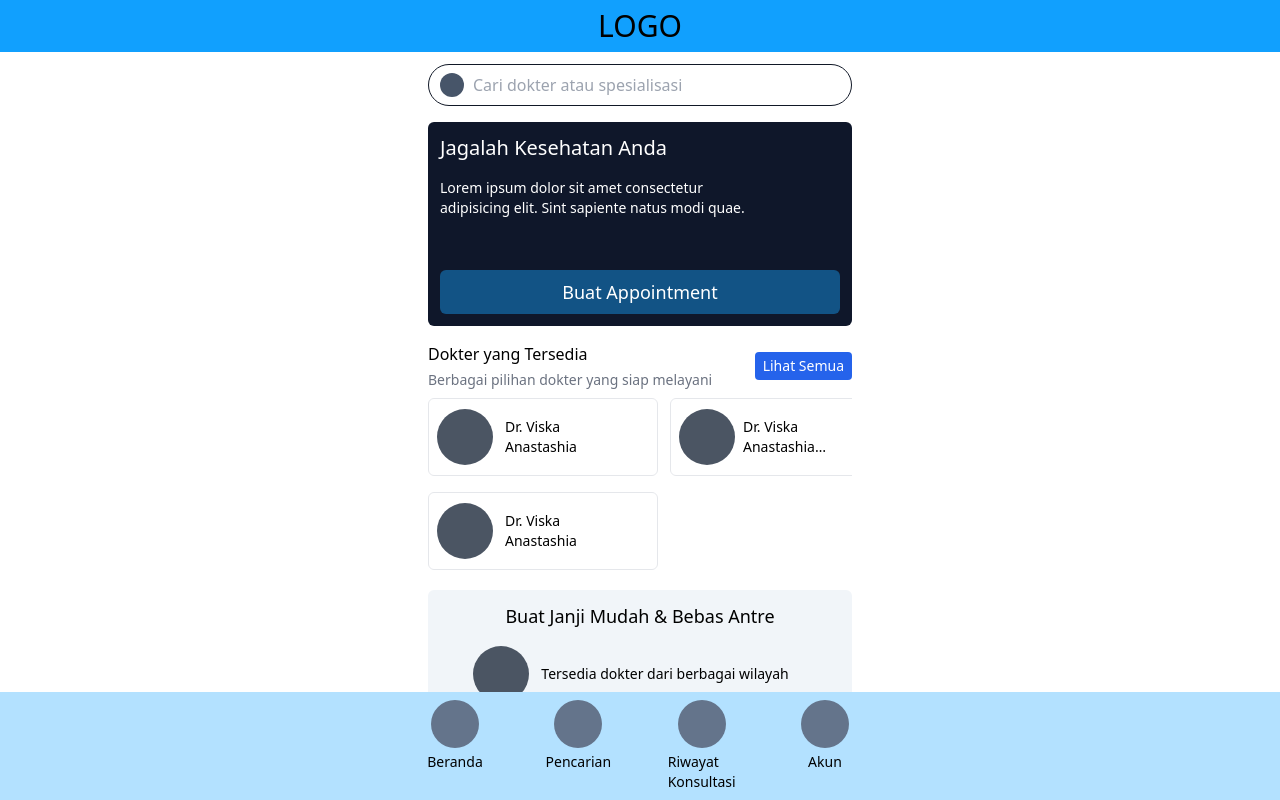
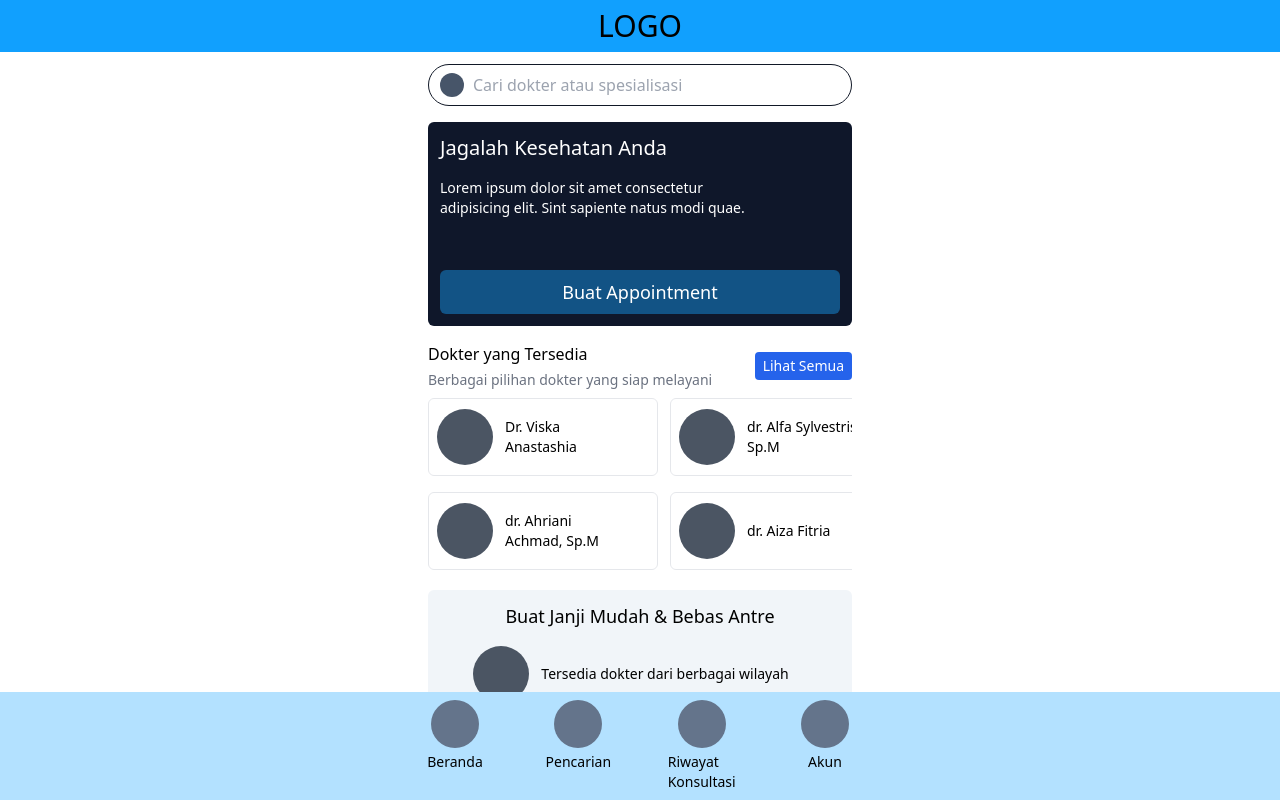
Before and after one commit to curagan/curagan-frontend, a Next.js app: page /beranda in a window 1280 px wide. Built offline with nearby package versions, Linux system fonts and the light colour scheme.

Commit message:
refactor: homepage elements to components
- create component SearchBar
- create component DoctorList
- create component HeroCard
- create component Footer
- create component InformationCard
- update beranda/index.tsx

```diff
--- /dev/null
+++ b/components/SearchBar.tsx
@@ -0,0 +1,18 @@
+export const SearchBar = () => {
+  return (
+    <form className="w-full">
+      <label htmlFor="searchBar" className="sr-only">
+        Cari dokter atau spesialisasi
+      </label>
+      <div className="relative flex items-center">
+        <div className="absolute h-6 w-6 rounded-full bg-slate-600 translate-x-3"></div>
+        <input
+          type="text"
+          name="searchBar"
+          placeholder="Cari dokter atau spesialisasi"
+          className="w-full pl-11 pr-3 py-2 rounded-full border border-gray-900"
+        />
+      </div>
+    </form>
+  );
+};
--- /dev/null
+++ b/components/beranda/DoctorList.tsx
@@ -0,0 +1,40 @@
+export const DoctorList = () => {
+  const doctors = [
+    'Dr. Viska Anastashia',
+    'dr. Alfa Sylvestris, Sp.M',
+    'Dr. Chandra Megah',
+    'dr. Agung Saputro',
+    'dr. Ahriani Achmad, Sp.M',
+    'dr. Aiza Fitria',
+  ];
+
+  return (
+    <div className="w-full flex flex-col gap-2">
+      <div className="flex items-center justify-between">
+        <div className="flex flex-col gap-1">
+          <h2 className="font-medium">Dokter yang Tersedia</h2>
+          <p className="text-sm text-gray-500">
+            Berbagai pilihan dokter yang siap melayani
+          </p>
+        </div>
+        <button className="w-fit px-2 py-1 rounded text-sm bg-blue-600 text-white">
+          Lihat Semua
+        </button>
+      </div>
+
+      <div className="overflow-x-auto overflow-y-clip">
+        <div className="min-w-full w-[970px] h-44 flex flex-wrap items-start gap-3">
+          {doctors.map((doctor) => (
+            <div
+              key={doctor}
+              className="w-[230px] h-[78px] flex items-center gap-3 p-2 border rounded-md"
+            >
+              <div className="w-14 h-14 min-w-fit rounded-full bg-gray-600"></div>
+              <span className="w-3/5 line-clamp-2 text-sm">{doctor}</span>
+            </div>
+          ))}
+        </div>
+      </div>
+    </div>
+  );
+};
--- /dev/null
+++ b/components/beranda/Footer.tsx
@@ -0,0 +1,12 @@
+export const Footer = () => {
+  return (
+    <footer className="w-full flex flex-col items-center gap-2 p-3 text-center rounded-t-md bg-slate-200">
+      <div className="w-full flex items-center justify-center p-2">
+        <span className="text-2xl">LOGO</span>
+      </div>
+      <span className="text-sm text-gray-500">
+        © Curagan 2023, ALL RIGHTS RESERVED
+      </span>
+    </footer>
+  );
+};
--- /dev/null
+++ b/components/beranda/HeroCard.tsx
@@ -0,0 +1,14 @@
+export const HeroCard = () => {
+  return (
+    <div className="w-full flex flex-col gap-4 p-3 rounded-md bg-slate-900 text-white">
+      <h2 className="text-xl font-medium">Jagalah Kesehatan Anda</h2>
+      <p className="w-4/5 text-sm">
+        Lorem ipsum dolor sit amet consectetur adipisicing elit. Sint sapiente
+        natus modi quae.
+      </p>
+      <button className="w-full rounded-md p-2 mt-9 text-lg bg-[#13629D] bg-opacity-80 hover:bg-opacity-100">
+        Buat Appointment
+      </button>
+    </div>
+  );
+};
--- /dev/null
+++ b/components/beranda/InformationCard.tsx
@@ -0,0 +1,21 @@
+export const InformationCard = () => {
+  return (
+    <div className="w-full flex flex-col items-center gap-4 p-3 rounded-md bg-slate-100">
+      <h2 className="text-lg text-center font-medium">
+        Buat Janji Mudah & Bebas Antre
+      </h2>
+      <div className="w-5/6 flex items-center gap-3">
+        <div className="w-14 h-14 min-w-fit rounded-full bg-gray-600"></div>
+        <p className="text-sm">Tersedia dokter dari berbagai wilayah</p>
+      </div>
+      <div className="w-5/6 flex items-center gap-3">
+        <div className="w-14 h-14 min-w-fit rounded-full bg-gray-600"></div>
+        <p className="text-sm">Cepat - tanpa antre & daftar ulang</p>
+      </div>
+      <div className="w-5/6 flex items-center gap-3">
+        <div className="w-14 h-14 min-w-fit rounded-full bg-gray-600"></div>
+        <p className="text-sm">Tersedia ragam jadwal sesuai kebutuhanmu</p>
+      </div>
+    </div>
+  );
+};
--- a/pages/beranda/index.tsx
+++ b/pages/beranda/index.tsx
@@ -1,3 +1,8 @@
+import { SearchBar } from '@/components/SearchBar';
+import { DoctorList } from '@/components/beranda/DoctorList';
+import { Footer } from '@/components/beranda/Footer';
+import { HeroCard } from '@/components/beranda/HeroCard';
+import { InformationCard } from '@/components/beranda/InformationCard';
 import { LayoutWrapper } from '@/components/layout/LayoutWrapper';
 import { NextPage } from 'next';
 
@@ -5,112 +10,11 @@ const Home: NextPage = () => {
   return (
     <LayoutWrapper>
       <div className="w-full flex flex-col gap-4 p-3 pb-0">
-        {/* Searchbar */}
-        <form className="w-full">
-          <label htmlFor="searchBar" className="sr-only">
-            Cari dokter atau spesialisasi
-          </label>
-          <div className="relative flex items-center">
-            <div className="absolute h-6 w-6 rounded-full bg-slate-600 translate-x-3"></div>
-            <input
-              type="text"
-              name="searchBar"
-              placeholder="Cari dokter atau spesialisasi"
-              className="w-full pl-11 pr-3 py-2 rounded-full border border-gray-900"
-            />
-          </div>
-        </form>
-
-        {/* Hero Card */}
-        <div className="w-full flex flex-col gap-4 p-3 rounded-md bg-slate-900 text-white">
-          <h2 className="text-xl font-medium">Jagalah Kesehatan Anda</h2>
-          <p className="w-4/5 text-sm">
-            Lorem ipsum dolor sit amet consectetur adipisicing elit. Sint
-            sapiente natus modi quae.
-          </p>
-          <button className="w-full rounded-md p-2 mt-9 text-lg bg-[#13629D] bg-opacity-80 hover:bg-opacity-100">
-            Buat Appointment
-          </button>
-        </div>
-
-        {/* Doctor List */}
-        <div className="w-full flex flex-col gap-2">
-          <div className="flex items-center justify-between">
-            <div className="flex flex-col gap-1">
-              <h2 className="font-medium">Dokter yang Tersedia</h2>
-              <p className="text-sm text-gray-500">
-                Berbagai pilihan dokter yang siap melayani
-              </p>
-            </div>
-            <button className="w-fit px-2 py-1 rounded text-sm bg-blue-600 text-white">
-              Lihat Semua
-            </button>
-          </div>
-
-          <div className="overflow-x-auto overflow-y-clip">
-            <div className="min-w-full w-[1000px] h-44 flex flex-wrap items-start gap-3">
-              <div className="w-[230px] h-[78px] flex items-center gap-3 p-2 border rounded-md">
-                <div className="w-14 h-14 min-w-fit rounded-full bg-gray-600"></div>
-                <span className="w-3/5 line-clamp-2 text-sm">
-                  Dr. Viska Anastashia
-                </span>
-              </div>
-              <div className="w-[230px] h-[78px] flex items-center gap-2 p-2 border rounded-md">
-                <div className="w-14 h-14 min-w-fit rounded-full bg-gray-600"></div>
-                <span className="w-3/5 line-clamp-2 text-sm">
-                  Dr. Viska Anastashia Dadwraed
-                </span>
-              </div>
-              <div className="w-[230px] h-[78px] flex items-center gap-3 p-2 border rounded-md">
-                <div className="w-14 h-14 min-w-fit rounded-full bg-gray-600"></div>
-                <span className="w-3/5 line-clamp-2 text-sm">
-                  Dr. Viska Anastashia
-                </span>
-              </div>
-              <div className="w-[230px] h-[78px] flex items-center gap-3 p-2 border rounded-md">
-                <div className="w-14 h-14 min-w-fit rounded-full bg-gray-600"></div>
-                <span className="w-3/5 line-clamp-2 text-sm">
-                  Dr. Viska Anastashia
-                </span>
-              </div>
-              <div className="w-[230px] h-[78px] flex items-center gap-3 p-2 border rounded-md">
-                <div className="w-14 h-14 min-w-fit rounded-full bg-gray-600"></div>
-                <span className="w-3/5 line-clamp-2 text-sm">
-                  Dr. Viska Anastashia
-                </span>
-              </div>
-            </div>
-          </div>
-        </div>
-
-        {/* Message / Advertisement */}
-        <div className="w-full flex flex-col items-center gap-4 p-3 rounded-md bg-slate-100">
-          <h2 className="text-lg text-center font-medium">
-            Buat Janji Mudah & Bebas Antre
-          </h2>
-          <div className="w-5/6 flex items-center gap-3">
-            <div className="w-14 h-14 min-w-fit rounded-full bg-gray-600"></div>
-            <p className="text-sm">Tersedia dokter dari berbagai wilayah</p>
-          </div>
-          <div className="w-5/6 flex items-center gap-3">
-            <div className="w-14 h-14 min-w-fit rounded-full bg-gray-600"></div>
-            <p className="text-sm">Cepat - tanpa antre & daftar ulang</p>
-          </div>
-          <div className="w-5/6 flex items-center gap-3">
-            <div className="w-14 h-14 min-w-fit rounded-full bg-gray-600"></div>
-            <p className="text-sm">Tersedia ragam jadwal sesuai kebutuhanmu</p>
-          </div>
-        </div>
-
-        {/* Footer */}
-        <footer className="w-full flex flex-col items-center gap-2 p-3 text-center rounded-t-md bg-slate-200">
-          <div className="w-full flex items-center justify-center p-2">
-            <span className="text-2xl">LOGO</span>
-          </div>
-          <span className="text-sm text-gray-500">
-            © Curagan 2023, ALL RIGHTS RESERVED
-          </span>
-        </footer>
+        <SearchBar />
+        <HeroCard />
+        <DoctorList />
+        <InformationCard />
+        <Footer />
       </div>
     </LayoutWrapper>
   );
```
